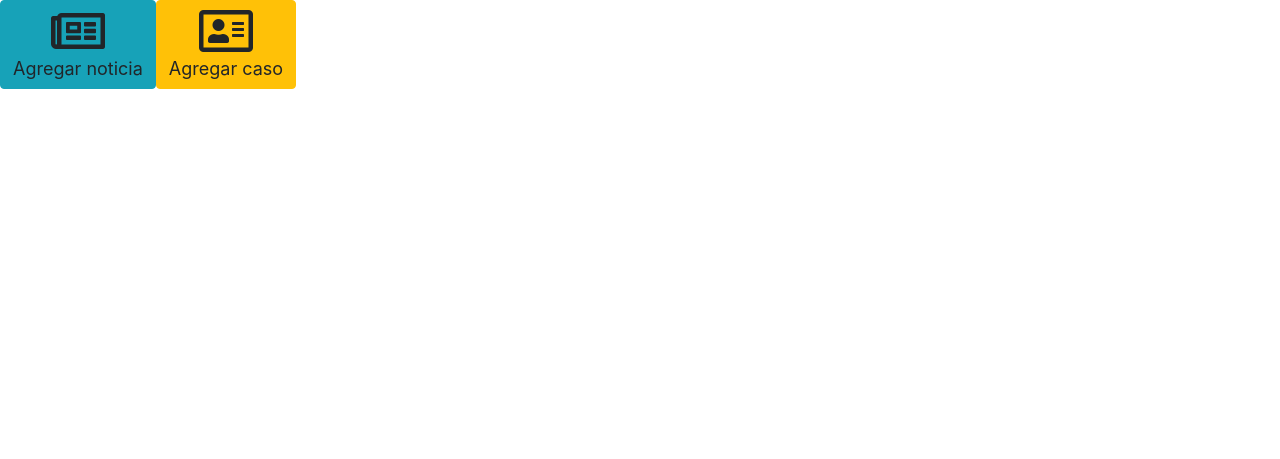
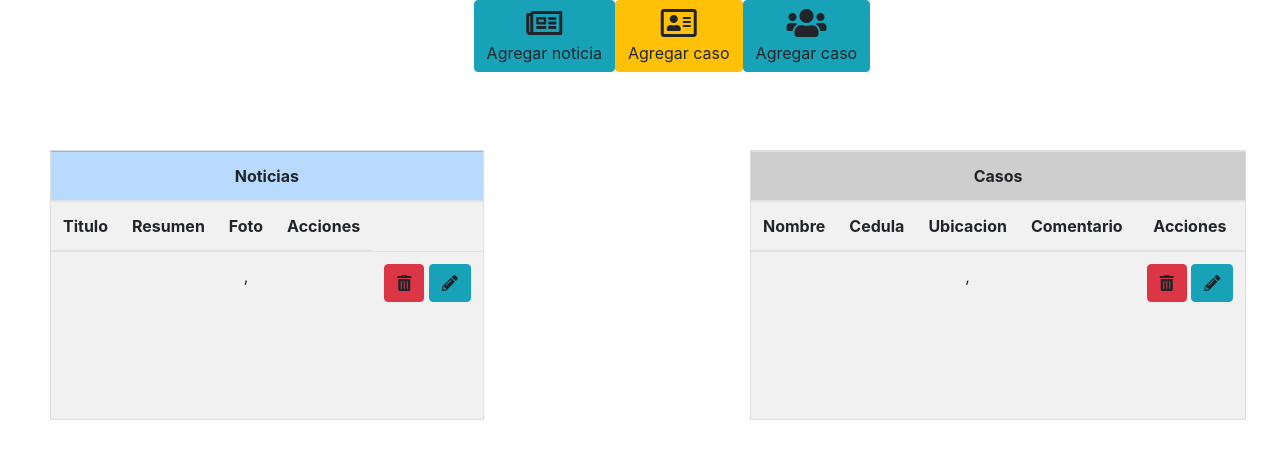
Before and after one commit to RafaelFF6844/Dev-web-Project, a PHP site: page /Admin.php in a window 1280 px wide. Shown: the part 60-519 px from the top of the page. Run offline with PHP 8.4, Linux system fonts and the light colour scheme; tables that the repository leaves empty or names only in its code hold one stand-in row (values such as "Sample post"); data that the repository does not hold is empty; some libraries are stand-ins or nearby versions.

Commit message:
interfaz grafica

```diff
--- a/Archives/Admin.php
+++ b/Archives/Admin.php
@@ -1,4 +1,13 @@
-<?php session_start();?>
+<?php session_start();
+
+$conn = mysqli_connect(
+    'localhost',
+    'root',
+    '',
+    'proyecto'
+);
+
+?>
 
 <!DOCTYPE html>
 <html lang="en">
@@ -7,7 +16,7 @@
     <meta name="viewport" content="width=device-width, initial-scale=1.0">
 
     <!--Admin.css-->
-    <link rel="stylesheet" href="Admin.css" >
+    <link rel="stylesheet" href="Adm.css" >
 
     <!--Bootstrap-->
     <link rel="stylesheet" href="https://stackpath.bootstrapcdn.com/bootstrap/4.3.1/css/bootstrap.min.css" integrity="sha384-ggOyR0iXCbMQv3Xipma34MD+dH/1fQ784/j6cY/iJTQUOhcWr7x9JvoRxT2MZw1T" crossorigin="anonymous">
@@ -23,6 +32,16 @@
 
     <!--Titulo-->
     <title>Administrador</title>
+
+    <style type="text/css">
+        #global {
+	        height: 270px;
+	        width: auto;
+	        border: 1px solid #ddd;
+	        background: #f1f1f1;
+	        overflow-y: scroll;
+        }
+    </style>
 </head>
 <body>
     <?php
@@ -66,19 +85,97 @@
     </div>
     <?php } ?>
 
-    <div  id="ext">
+    <!-- Botones -->
+    <div align = "center" style="margin-left: 37%">
        <div style="float: left" align="center">
             <a class="btn btn-info" onclick="edit()" data-toggle="modal" data-target="#Modal2">
-                <i class="far fa-newspaper fa-3x" id="news"></i><br>
-                <font size="4" id="fnews">Agregar noticia</font>
+                <i class="far fa-newspaper fa-2x" id="news"></i><br>
+                <font size="3" id="fnews">Agregar noticia</font>
             </a>
        </div>
        <div style="float: left">
             <a class="btn btn-warning" onclick="edit2()" data-toggle="modal" data-target="#Modal3">
-                <i class="far fa-address-card fa-3x" id="cases"></i><br>
-                <font size="4" id="fcases">Agregar caso</font>
+                <i class="far fa-address-card fa-2x" id="cases"></i><br>
+                <font size="3" id="fcases">Agregar caso</font>
             </a>
        </div>
+       <div style="float: left">
+            <a class="btn btn-info" onclick="edit2()" data-toggle="modal" data-target="#Modal3">
+                <i class="fas fa-users fa-2x"></i></i><br>
+                <font size="3" id="fcases">Agregar caso</font>
+            </a>
+       </div>
+    </div>
+
+    <!-- Casos -->
+    <div align = "center" id="global" style="float: left;position:fixed; margin-left:750px; margin-top: 150px">
+        <table class="table" style="width: auto; text-align: center; ">
+            <thead>
+                <tr class="table-active"><th scope="col" colspan="5" style="text-align: center"><a >Casos</a></td></tr>
+                <th scope="col">Nombre</th>
+                <th scope="col">Cedula</th>
+                <th scope="col">Ubicacion</th>
+                <th scope="col">Comentario</th>
+                <th scope="col">Acciones</th>
+            </thead>
+            <tbody class="table-striped">
+                <?php
+                $querys = "select * from casos";
+                $result_task = mysqli_query($conn, $querys);
+
+                while($row = mysqli_fetch_array($result_task)){ ?>
+                <tr>
+                    <td><?php echo $row['Nombre'] . " " . $row['Apellido']?></td>
+                    <td><?php echo $row['Cedula']?></td>
+                    <td><?php echo $row['Ciudad'] . ", " . $row['Pais']?></td>
+                    <td><?php echo $row['Comentario']?></td>
+                    <td>
+                        <a class="btn btn-danger" onclick="eliminar(<?php echo $row['ID'] ?>)">
+                            <i class="fas fa-trash-alt"></i><br>
+                        </a>
+                        <a class="btn btn-info" onclick="editar(<?php echo $row['ID'] ?>)">
+                            <i class="fas fa-pencil-alt"></i>
+                        </a>
+                    </td>
+                </tr>
+            <?php } ?>
+            </tbody>
+        </table>
+    </div>
+
+    <!-- Noticias -->
+    <div align = "center" id="global" style="float: left; margin-left: 50px; position:fixed; margin-top: 150px">
+        <table class="table" style="width: auto; text-align: center; ">
+            <thead>
+                <tr class="table-primary"><th scope="col" colspan="5" style="text-align: center"><a>Noticias</a></td></tr>
+                <th scope="col">Titulo</th>
+                <th scope="col">Resumen</th>
+                <th scope="col">Foto</th>
+                <th scope="col">Acciones</th>
+            </thead>
+            <tbody class="table-striped">
+                <?php
+                $querys = "select * from casos";
+                $result_task = mysqli_query($conn, $querys);
+
+                while($row = mysqli_fetch_array($result_task)){ ?>
+                <tr>
+                    <td><?php echo $row['Nombre'] . " " . $row['Apellido']?></td>
+                    <td><?php echo $row['Cedula']?></td>
+                    <td><?php echo $row['Ciudad'] . ", " . $row['Pais']?></td>
+                    <td><?php echo $row['Comentario']?></td>
+                    <td>
+                        <a class="btn btn-danger" onclick="eliminar(<?php echo $row['ID'] ?>)">
+                            <i class="fas fa-trash-alt"></i><br>
+                        </a>
+                        <a class="btn btn-info" onclick="editar(<?php echo $row['ID'] ?>)">
+                            <i class="fas fa-pencil-alt"></i>
+                        </a>
+                    </td>
+                </tr>
+            <?php } ?>
+            </tbody>
+        </table>
     </div>
 
     <!-- The Modal -->
@@ -87,7 +184,7 @@
         class="close" title="Close Modal">&times;</span>
 
         <!-- Modal Content -->
-        <form class="modal-content animate" action="action_page.php" method="POST" style="width: 21%">
+        <form class="modal-content animate" action="action_page.php" method="POST" style="width: 20%">
             <div class="imgcontainer" align = "center">
                 <h3 align = "center">Nuevo Usuario</h3>
                 <img src="../Resources/avatar.png" alt="Avatar" class="avatar" style="width: 25%" align = "center">
@@ -208,6 +305,8 @@
             </div>
         </div>
     </div>
+
+
     <script>
     var modal = document.getElementById('id01');
     window.onclick = function(event) {
@@ -218,23 +317,20 @@
 
     function testData(event) {
         console.log(event.target.files[0]);
-        console.log('Esto funciona');
     }
     function edit(){
-        document.getElementById('news').className='far fa-newspaper fa-7x';
-        document.getElementById('ext').style.marginLeft="0%";
+        document.getElementById('news').className='far fa-newspaper fa-6x';
         document.getElementById('fnews').size='4';
 
         document.getElementById('cases').className='far fa-address-card fa-3x';
-        document.getElementById('fcases').size='1';
+        document.getElementById('fcases').size='1'
     }
 
     function edit2(){
-        document.getElementById('cases').className='far fa-address-card fa-7x';
+        document.getElementById('cases').className='far fa-address-card fa-6x';
         document.getElementById('fcases').size='4';
-        document.getElementById('ext').style.marginLeft="0%";
 
-        document.getElementById('news').className='far fa-newspaper fa-3x';
+        document.getElementById('news').className='far fa-newspaper fa-x';
         document.getElementById('fnews').size='1';
     }
     </script>
--- a/Archives/Admin.css
+++ b/Archives/adm.css
@@ -103,3 +103,18 @@
     margin: 0px;
     padding: 0px;
   }
+
+  #global {
+    height: 300px;
+    width: 200px;
+    border: 1px solid #ddd;
+    background: #f1f1f1;
+    overflow-y: scroll;
+  }
+  #mensajes {
+    height: auto;
+  }
+  .texto {
+    padding:4px;
+    background:#fff;
+  }
```
